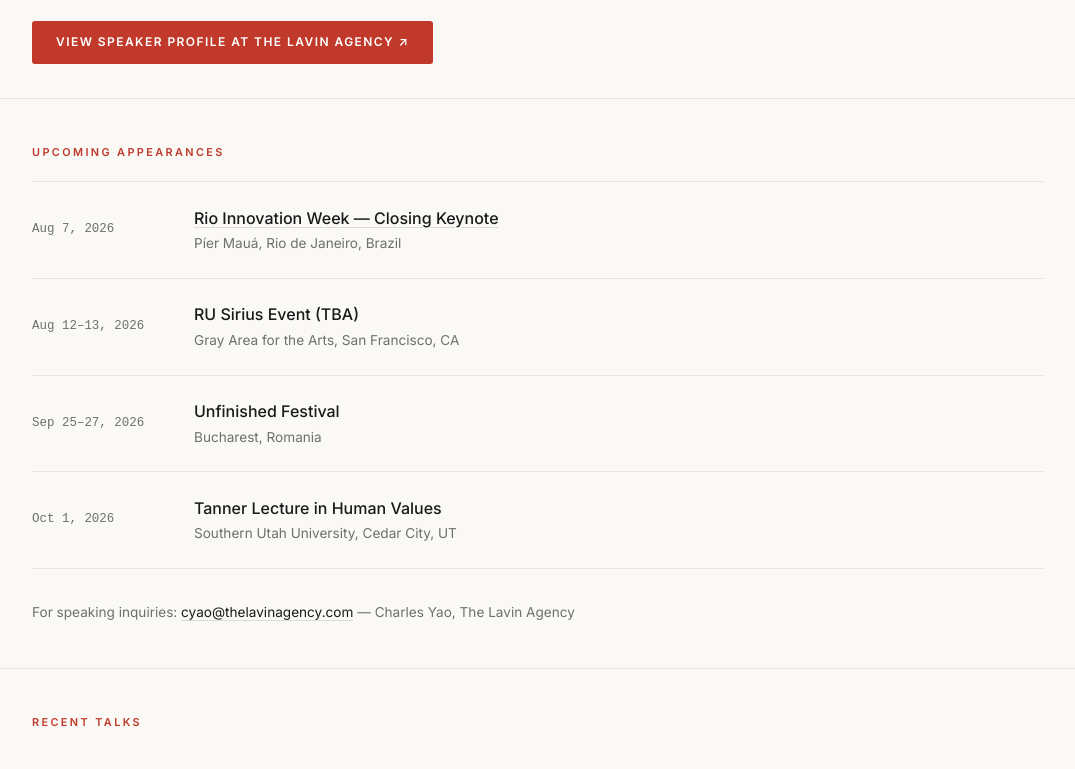
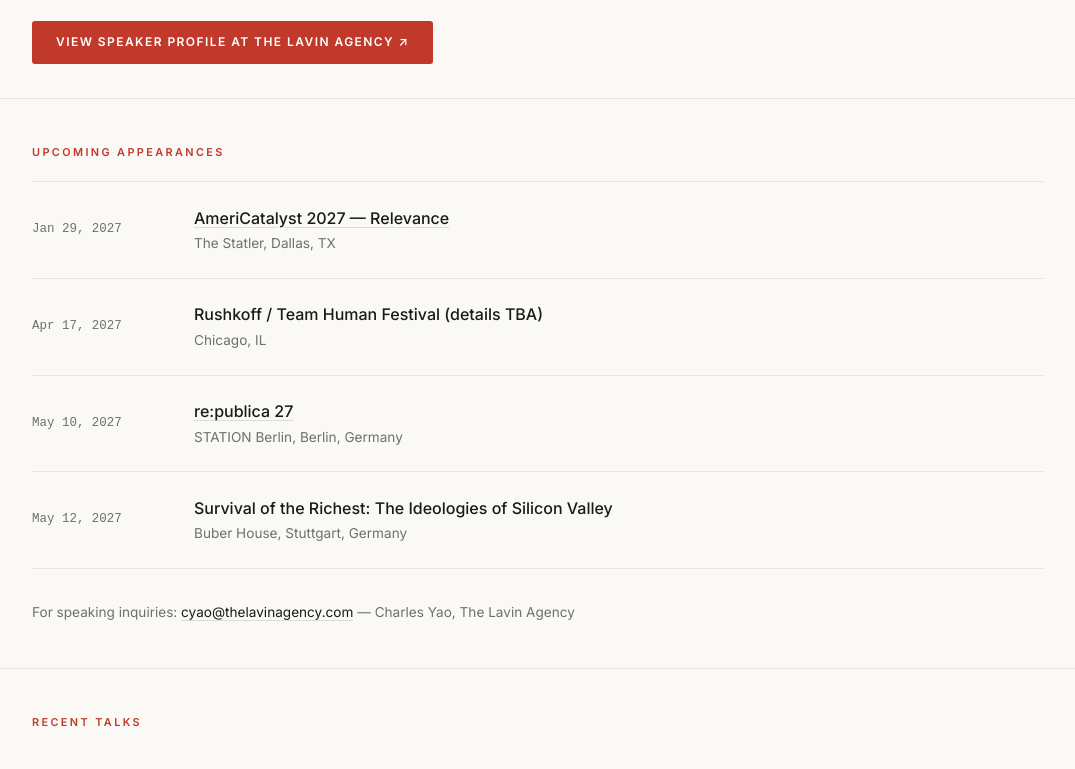
Before and after one commit to rushkoff/website, a plain HTML site: page speaking.html in a window 1280 px wide. Shown: the part 495-1264 px from the top of the page, without its empty margins (102-1177 px from the left). Drawn offline with nearby package versions, Linux system fonts and the light colour scheme; grey boxes are pictures that could not be loaded.

Commit message:
Update Upcoming Appearances: add 2027 events, archive past ones
Homepage teaser now shows the three soonest 2027 dates; Speaking page
lists all four. Past 2026 appearances moved into the existing hidden
PAST EVENTS comment block (kept in-source for reference).

Co-Authored-By: Claude Opus 4.8 <noreply@anthropic.com>
Claude-Session: https://claude.ai/code/session_01GypLzYEJcTJi3dgaS9UM86

```diff
--- a/speaking.html
+++ b/speaking.html
@@ -144,7 +144,6 @@
                 <div class="event-venue">São Paulo, Brazil</div>
               </div>
             </div>
-            END PAST EVENTS -->
             <div class="event-item">
               <span class="event-date">Aug 7, 2026</span>
               <div>
@@ -171,6 +170,35 @@
               <div>
                 <span class="event-name">Tanner Lecture in Human Values</span>
                 <div class="event-venue">Southern Utah University, Cedar City, UT</div>
+              </div>
+            </div>
+            END PAST EVENTS -->
+            <div class="event-item">
+              <span class="event-date">Jan 29, 2027</span>
+              <div>
+                <a class="event-name" href="https://americatalyst.com/americatalyst-2027-relevance/the-event/" target="_blank" rel="noopener">AmeriCatalyst 2027 — Relevance</a>
+                <div class="event-venue">The Statler, Dallas, TX</div>
+              </div>
+            </div>
+            <div class="event-item">
+              <span class="event-date">Apr 17, 2027</span>
+              <div>
+                <span class="event-name">Rushkoff / Team Human Festival (details TBA)</span>
+                <div class="event-venue">Chicago, IL</div>
+              </div>
+            </div>
+            <div class="event-item">
+              <span class="event-date">May 10, 2027</span>
+              <div>
+                <a class="event-name" href="https://re-publica.com/en/user/16232" target="_blank" rel="noopener">re:publica 27</a>
+                <div class="event-venue">STATION Berlin, Berlin, Germany</div>
+              </div>
+            </div>
+            <div class="event-item">
+              <span class="event-date">May 12, 2027</span>
+              <div>
+                <span class="event-name">Survival of the Richest: The Ideologies of Silicon Valley</span>
+                <div class="event-venue">Buber House, Stuttgart, Germany</div>
               </div>
             </div>
           </div>
```
Also changed, not shown: index.html (+13 -6 lines).
